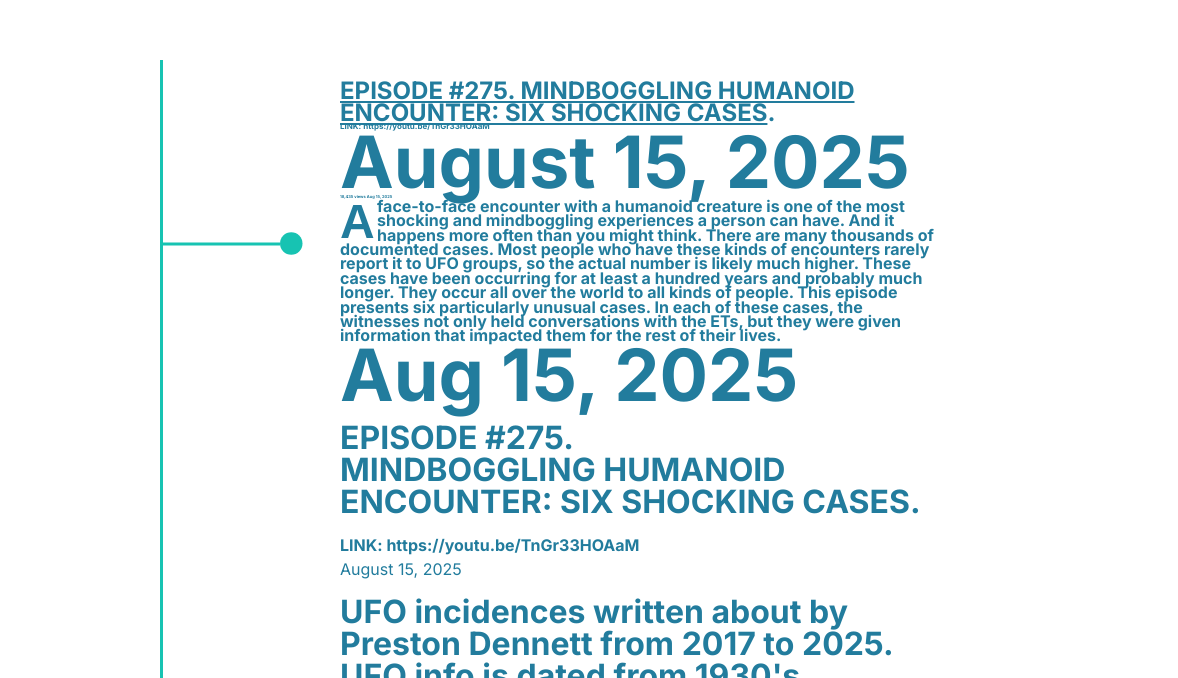
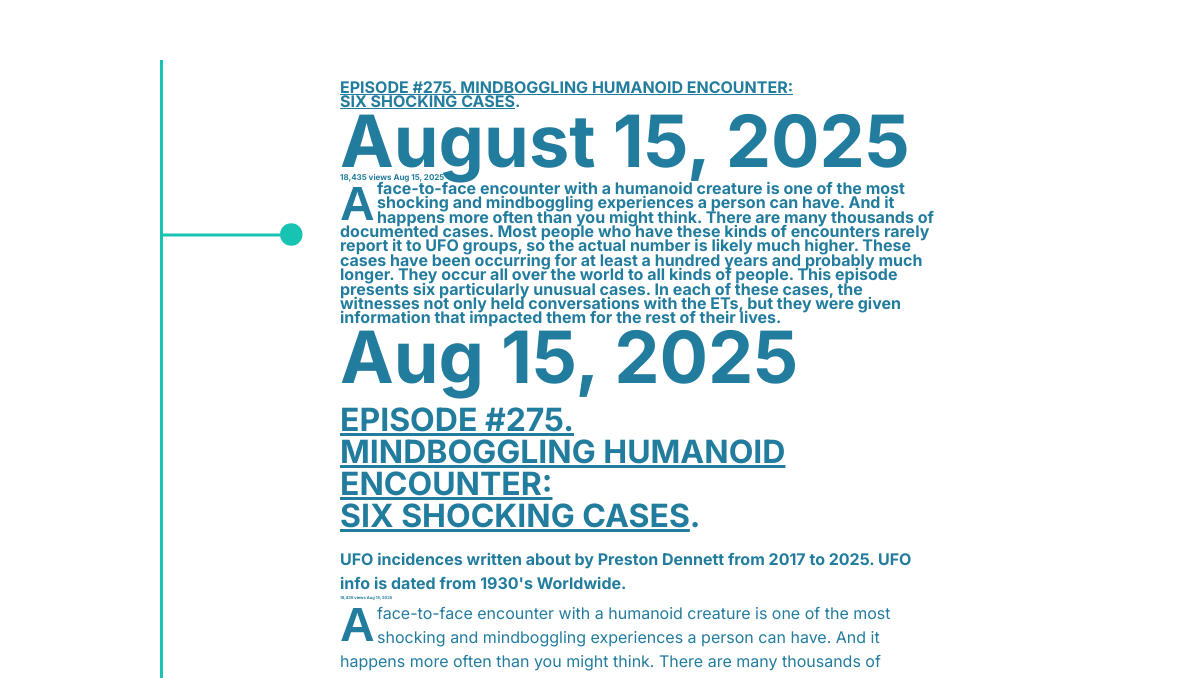
Before and after one commit to bbauska/ufo-dennett, a plain HTML site: page index.html in a window 1280 px wide. Shown: the part 274-952 px from the top of the page, 0-1178 px from the left. Drawn offline with nearby package versions, Linux system fonts and the light colour scheme.

Commit message:
Update index.html

```diff
--- a/index.html
+++ b/index.html
@@ -75,11 +75,12 @@
         <div class="time-wrapper">
 <!----->
           <!--~~~~~~~~~~~~~~~~~~~~~~~~~~~~~~~~~~~~~~~~~~~~~~~~~~~~~~~~~~~~~~~~~~~~~~~~~~~~~~~~~~-->
-          <h3><a href="https://youtu.be/TnGr33HOAaM" target="_blank" rel="noopener noreferrer">EPISODE #275.
-          MINDBOGGLING HUMANOID ENCOUNTER: SIX SHOCKING CASES</a>.</h3>
-          <h5>LINK: https://youtu.be/TnGr33HOAaM</h5>   <span class="seeDate">August 15, 2025</span>
+          <h4><a href="https://youtu.be/TnGr33HOAaM" target="_blank" rel="noopener noreferrer">EPISODE #275.
+          MINDBOGGLING HUMANOID ENCOUNTER:<br>
+		  SIX SHOCKING CASES</a>.</h4>
+          <span class="seeDate">August 15, 2025</span>
 <!--~~~~~~~~~~~~~~~~~~~~~~~~~~~~~~~~~~~~~~~~~~~~~~~~~~~~~~~~~~~~~~~~~~~~~~~~~~~~~~~~~~~~~~~~~~~~-->
-<h6>18,435 views  Aug 15, 2025</h6>
+<h5>18,435 views  Aug 15, 2025</h5>
 <p class="tallFirstLetter">A face-to-face encounter with a humanoid creature is one of the most shocking and
 mindboggling experiences a person can have. And it happens more often than you might
 think. There are many thousands of documented cases. Most people who have these kinds
@@ -93,12 +94,16 @@ rest of their lives.</p>
           <time>Aug 15, 2025</time>
         </div>
         <div class="details">
-          <h3>EPISODE #275.<br>
-            MINDBOGGLING HUMANOID ENCOUNTER: SIX SHOCKING CASES.</h3>
-          <h4>LINK: https://youtu.be/TnGr33HOAaM</h4>   <span class="seeDate">August 15, 2025</span>
-          <h3>UFO incidences written about by Preston Dennett from 2017 to 2025. UFO info is
-            dated from 1930's Worldwide.</h2>
-          <h6>18,435 views  Aug 15, 2025</h3>
+          <h3><a href="https://youtu.be/TnGr33HOAaM"  target="_blank" rel="noopener noreferrer">
+		    EPISODE #275.<br>
+            MINDBOGGLING HUMANOID ENCOUNTER:<br>
+			SIX SHOCKING CASES</a>.</h3>
+<!--          <h4>LINK: https://youtu.be/TnGr33HOAaM</h4>  -->
+<!--		  <span class="seeDate">August 15, 2025</span>  -->
+          <h4>UFO incidences written about by Preston Dennett from 2017 to 2025. UFO info is
+            dated from 1930's Worldwide.</h4>
+          <h6>18,435 views  Aug 15, 2025</h6>
+
 <p class="tallFirstLetter">A face-to-face encounter with a humanoid creature is one of the most shocking and
 mindboggling experiences a person can have. And it happens more often than you might
 think. There are many thousands of documented cases. Most people who have these kinds
@@ -108,6 +113,7 @@ longer. They occur all over the world to all kinds of people. This episode prese
 particularly unusual cases. In each of these cases, the witnesses not only held
 conversations with the ETs, but they were given information that impacted them for the
 rest of their lives.</p>
+
 <p><span class="bigBoy">THE ALIEN PLAN</span>. One evening in April 1962, five-year-old Worthington White woke up in his
 grandmother’s home in Quantico, Virginia to see light flooding into his bedroom through
 the attic door. He noticed three short child-like figures standing in the room. One of
@@ -176,9 +182,11 @@ powerful role in a person’s life-path.</p>
         </div>
         <div class="details">
         <h3><a href="https://youtu.be/cdvOvf3C4RE" target="_blank" rel="noopener noreferrer">EPISODE #274.
-ONBOARD AN EXTRATERRESTRIAL CRAFT: FIVE FANTASTIC FIRSTHAND CASES</a>.</h3>
-<h5>LINK:https://youtu.be/cdvOvf3C4RE</h5>   <span class="seeDate">August 8, 2025</span>
+ONBOARD AN EXTRATERRESTRIAL CRAFT:<br>
+FIVE FANTASTIC FIRSTHAND CASES</a>.</h3>
+<!-- <span class="seeDate">August 8, 2025</span>  -->
 <h6>44,502 views  Aug 8, 2025</h6>
+
 <p class="tallFirstLetter">It is the closest of all UFO experiences: being taken onboard a craft. Cases like these
 represent the frontline of research. They contain more information than any other type
 of UFO encounter and offer the opportunity to answer the many questions that surround
```
